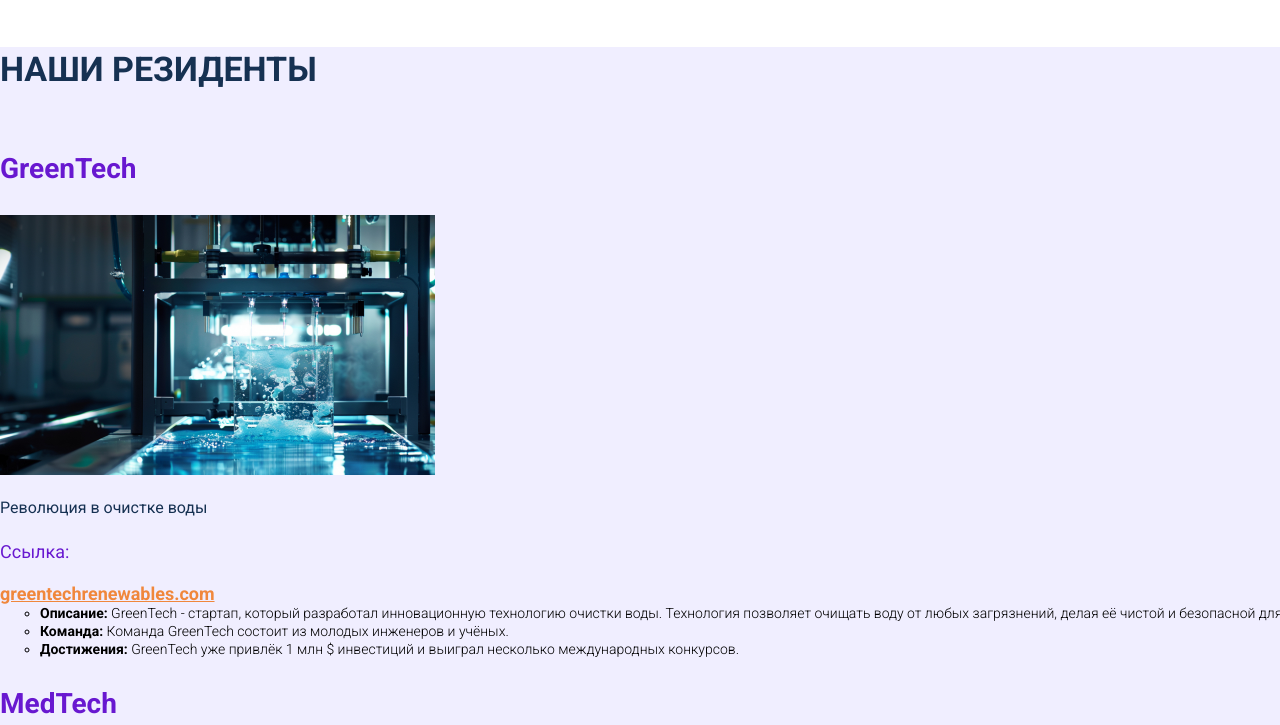
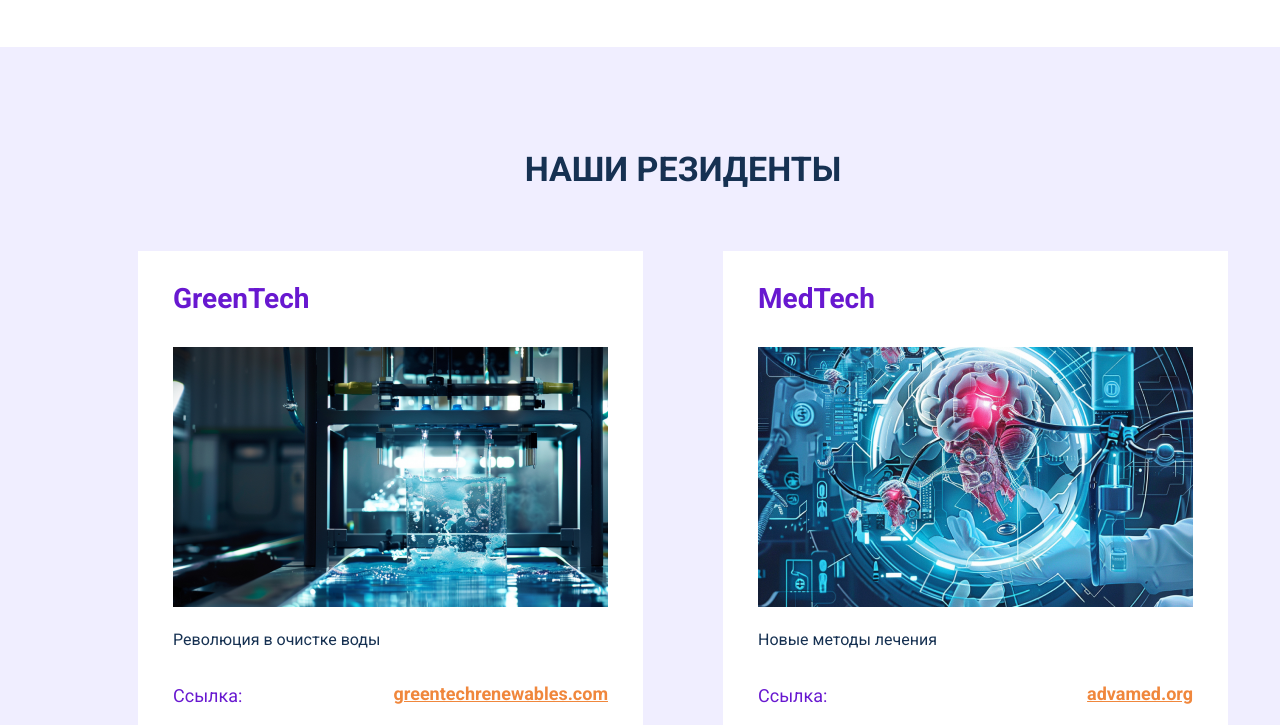
Before and after one commit to StepanMkr/Brain-Spark, a plain HTML site: page index.html in a window 1280 px wide. Shown: the part 5039-5764 px from the top of the page. Drawn offline with Linux system fonts and the light colour scheme.

Commit message:
residents

```diff
--- a/css/style.css
+++ b/css/style.css
@@ -343,10 +343,6 @@ body {
     gap: 30px;
 }
 
-.active-item {
-
-}
-
 .residents-title {
     font-size: 34px;
     font-weight: 600;
@@ -354,12 +350,23 @@ body {
     color: rgba(22, 49, 82, 1);
     margin: 0;
     margin-bottom: 60px;
+    text-align: center;
 }
 
 .cards {
     padding: 0;
     margin: 0;
     list-style: none;
+    display: flex;
+    flex-wrap: wrap;
+    justify-content: space-between;
+    gap: 60px;
+}
+
+.card {
+    width: 435px;
+    padding: 30px 35px 60px 35px;
+    background-color: rgba(255, 255, 255, 1);
 }
 
 .card-title {
@@ -367,11 +374,22 @@ body {
     font-weight: 600;
     line-height: 36px;
     color: rgba(104, 24, 208, 1);
+    margin: 0;
+    margin-bottom: 30px;
+}
+
+.image-container {
+    margin-bottom: 30px;
 }
 
 .residents{
-    width: 1366px;
+    width: 1270px;
+    padding: 100px 48px;
     background-color: rgba(240, 238, 255, 1);
+}
+
+.card-img {
+    margin-bottom: 16px;
 }
 
 .image-description {
@@ -379,6 +397,12 @@ body {
     font-weight: 400;
     line-height: 26px;
     color: rgba(22, 49, 82, 1);
+    margin: 0;
+}
+
+.link {
+    display: flex;
+    margin-bottom: 30px;
 }
 
 .link-text {
@@ -386,6 +410,7 @@ body {
     font-weight: 400;
     line-height: 26px;
     color: rgba(104, 24, 208, 1);
+    margin: 0;
 }
 
 .link a {
@@ -393,6 +418,18 @@ body {
     font-weight: 600;
     line-height: 21px;
     color: rgba(240, 135, 60, 1);
+    margin-left: auto;
+}
+
+.cards-container {
+    padding: 0 90px;
+}
+
+.features-list {
+    margin: 0;
+    padding: 0;
+    list-style-position: inside;
+    display: flex;
 }
 
 .feature-list-item {
@@ -400,6 +437,11 @@ body {
     font-weight: 300;
     line-height: 18px;
     color: rgba(0, 0, 0, 1);
+    margin-bottom: 10px;
+}
+
+.feature-list-item:last-child {
+    margin-bottom: 0;
 }
 
 .feature-list-item span {
--- a/index.html
+++ b/index.html
@@ -157,6 +157,7 @@
 
         <section class="residents">
             <h2 class="residents-title">НАШИ РЕЗИДЕНТЫ</h2>
+            <div class="cards-container">
                 <ul class="cards">
                     <li class="card">
                         <h3 class="card-title">GreenTech</h3>
@@ -273,6 +274,7 @@
                         </ul>
                     </li>
                 </ul>
+            </div>
         </section>
 
         <section class="contacts">
```
Lines whose indentation alone changed are shown as unchanged.
